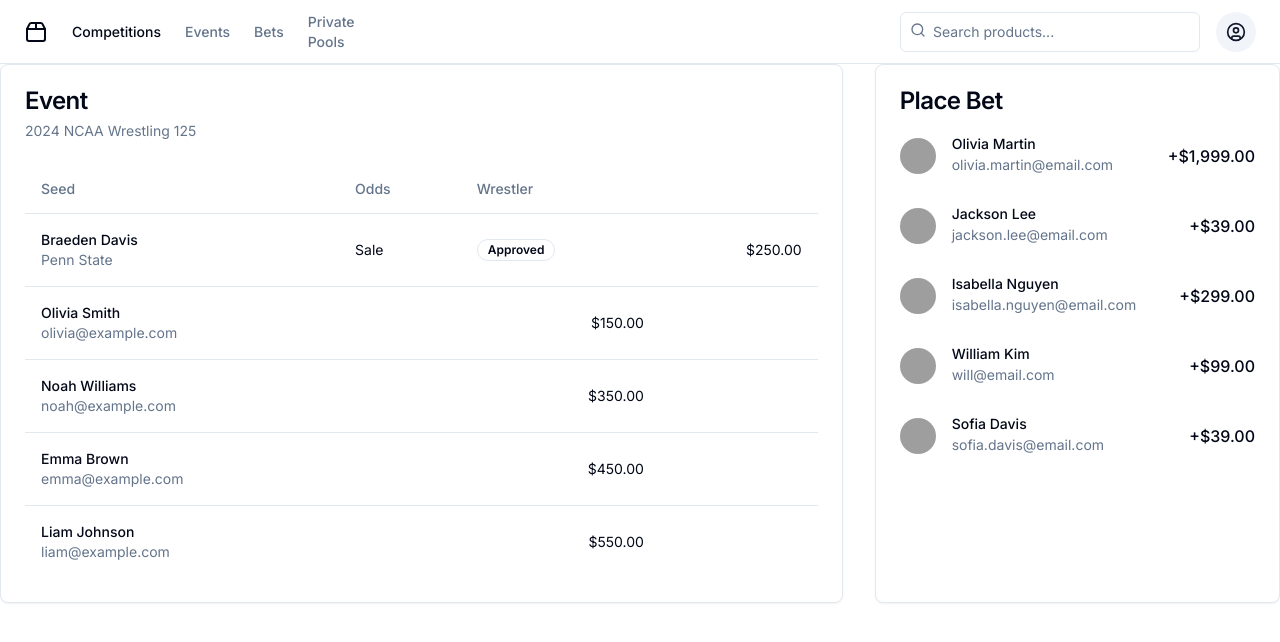
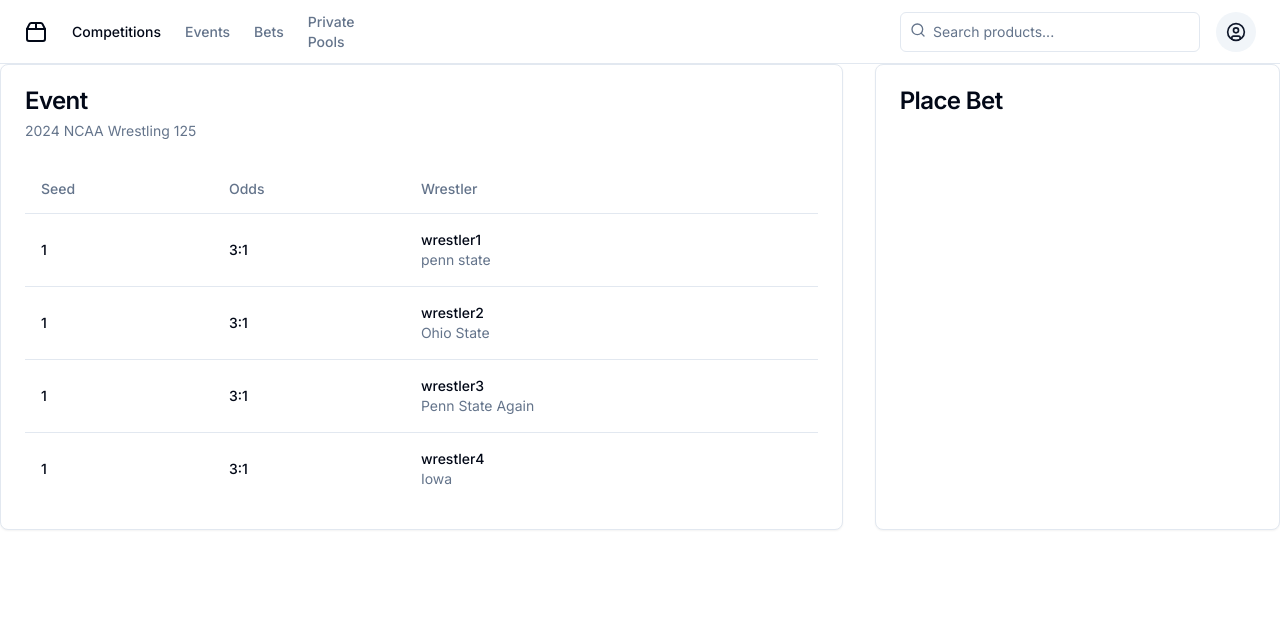
Before and after one commit to djfeld01/PariBet, a Next.js app: page /events in a window 1280 px wide. Shown: the top 642 px of the page. Built offline with nearby package versions, Linux system fonts and the light colour scheme; grey boxes are pictures that could not be loaded.

Commit message:
cleaned up event page and added a loop

```diff
--- a/src/app/events/page.tsx
+++ b/src/app/events/page.tsx
@@ -17,18 +17,20 @@ import {
   TableBody,
   TableCell,
 } from "@/components/ui/table";
+import { Breadcrumb } from "@/components/ui/breadcrumb";
 
 const competitors = [
-  { name: "wrestler1" },
-  { name: "wrestler1" },
-  { name: "wrestler1" },
-  { name: "wrestler1" },
+  { name: "wrestler1", school: "penn state" },
+  { name: "wrestler2", school: "Ohio State" },
+  { name: "wrestler3", school: "Penn State Again" },
+  { name: "wrestler4", school: "Iowa" },
 ];
 
 export default function Competitions() {
   return (
+    <div>
       <div className="grid gap-4 md:gap-8 lg:grid-cols-3 xl:grid-cols-3">
-      <Card className="xl:col-span-2" x-chunk="dashboard-01-chunk-4">
+        <Card className="lg:col-span-2" x-chunk="dashboard-01-chunk-4">
           <CardHeader className="flex flex-row items-center">
             <div className="grid gap-2">
               <CardTitle>Event</CardTitle>
@@ -45,98 +47,22 @@ export default function Competitions() {
                 </TableRow>
               </TableHeader>
               <TableBody>
-              <TableRow>
+                {competitors.map((competitor, index) => (
+                  <TableRow key={index}>
                     <TableCell>
-                  <div className="font-medium">Braeden Davis</div>
+                      <div className="font-medium">1</div>
+                    </TableCell>
+                    <TableCell>
+                      <div className="font-medium">3:1</div>
+                    </TableCell>
+                    <TableCell>
+                      <div className="font-medium">{competitor.name}</div>
                       <div className="hidden text-sm text-muted-foreground md:inline">
-                    Penn State
+                        {competitor.school}
                       </div>
                     </TableCell>
-                <TableCell>Sale</TableCell>
-                <TableCell>
-                  <Badge className="text-xs" variant="outline">
-                    Approved
-                  </Badge>
-                </TableCell>
-                <TableCell className="hidden md:table-cell lg:hidden xl:table-column">
-                  2023-06-23
-                </TableCell>
-                <TableCell className="text-right">$250.00</TableCell>
                   </TableRow>
-              <TableRow>
-                <TableCell>
-                  <div className="font-medium">Olivia Smith</div>
-                  <div className="hidden text-sm text-muted-foreground md:inline">
-                    olivia@example.com
-                  </div>
-                </TableCell>
-                <TableCell className="hidden xl:table-column">Refund</TableCell>
-                <TableCell className="hidden xl:table-column">
-                  <Badge className="text-xs" variant="outline">
-                    Declined
-                  </Badge>
-                </TableCell>
-                <TableCell className="hidden md:table-cell lg:hidden xl:table-column">
-                  2023-06-24
-                </TableCell>
-                <TableCell className="text-right">$150.00</TableCell>
-              </TableRow>
-              <TableRow>
-                <TableCell>
-                  <div className="font-medium">Noah Williams</div>
-                  <div className="hidden text-sm text-muted-foreground md:inline">
-                    noah@example.com
-                  </div>
-                </TableCell>
-                <TableCell className="hidden xl:table-column">
-                  Subscription
-                </TableCell>
-                <TableCell className="hidden xl:table-column">
-                  <Badge className="text-xs" variant="outline">
-                    Approved
-                  </Badge>
-                </TableCell>
-                <TableCell className="hidden md:table-cell lg:hidden xl:table-column">
-                  2023-06-25
-                </TableCell>
-                <TableCell className="text-right">$350.00</TableCell>
-              </TableRow>
-              <TableRow>
-                <TableCell>
-                  <div className="font-medium">Emma Brown</div>
-                  <div className="hidden text-sm text-muted-foreground md:inline">
-                    emma@example.com
-                  </div>
-                </TableCell>
-                <TableCell className="hidden xl:table-column">Sale</TableCell>
-                <TableCell className="hidden xl:table-column">
-                  <Badge className="text-xs" variant="outline">
-                    Approved
-                  </Badge>
-                </TableCell>
-                <TableCell className="hidden md:table-cell lg:hidden xl:table-column">
-                  2023-06-26
-                </TableCell>
-                <TableCell className="text-right">$450.00</TableCell>
-              </TableRow>
-              <TableRow>
-                <TableCell>
-                  <div className="font-medium">Liam Johnson</div>
-                  <div className="hidden text-sm text-muted-foreground md:inline">
-                    liam@example.com
-                  </div>
-                </TableCell>
-                <TableCell className="hidden xl:table-column">Sale</TableCell>
-                <TableCell className="hidden xl:table-column">
-                  <Badge className="text-xs" variant="outline">
-                    Approved
-                  </Badge>
-                </TableCell>
-                <TableCell className="hidden md:table-cell lg:hidden xl:table-column">
-                  2023-06-27
-                </TableCell>
-                <TableCell className="text-right">$550.00</TableCell>
-              </TableRow>
+                ))}
               </TableBody>
             </Table>
           </CardContent>
@@ -145,74 +71,9 @@ export default function Competitions() {
           <CardHeader>
             <CardTitle>Place Bet</CardTitle>
           </CardHeader>
-        <CardContent className="grid gap-8">
-          <div className="flex items-center gap-4">
-            <Avatar className="hidden h-9 w-9 sm:flex">
-              <AvatarImage src="/avatars/01.png" alt="Avatar" />
-              <AvatarFallback>OM</AvatarFallback>
-            </Avatar>
-            <div className="grid gap-1">
-              <p className="text-sm font-medium leading-none">Olivia Martin</p>
-              <p className="text-sm text-muted-foreground">
-                olivia.martin@email.com
-              </p>
+          <CardContent className="grid gap-8"></CardContent>
+        </Card>
       </div>
-            <div className="ml-auto font-medium">+$1,999.00</div>
-          </div>
-          <div className="flex items-center gap-4">
-            <Avatar className="hidden h-9 w-9 sm:flex">
-              <AvatarImage src="/avatars/02.png" alt="Avatar" />
-              <AvatarFallback>JL</AvatarFallback>
-            </Avatar>
-            <div className="grid gap-1">
-              <p className="text-sm font-medium leading-none">Jackson Lee</p>
-              <p className="text-sm text-muted-foreground">
-                jackson.lee@email.com
-              </p>
-            </div>
-            <div className="ml-auto font-medium">+$39.00</div>
-          </div>
-          <div className="flex items-center gap-4">
-            <Avatar className="hidden h-9 w-9 sm:flex">
-              <AvatarImage src="/avatars/03.png" alt="Avatar" />
-              <AvatarFallback>IN</AvatarFallback>
-            </Avatar>
-            <div className="grid gap-1">
-              <p className="text-sm font-medium leading-none">
-                Isabella Nguyen
-              </p>
-              <p className="text-sm text-muted-foreground">
-                isabella.nguyen@email.com
-              </p>
-            </div>
-            <div className="ml-auto font-medium">+$299.00</div>
-          </div>
-          <div className="flex items-center gap-4">
-            <Avatar className="hidden h-9 w-9 sm:flex">
-              <AvatarImage src="/avatars/04.png" alt="Avatar" />
-              <AvatarFallback>WK</AvatarFallback>
-            </Avatar>
-            <div className="grid gap-1">
-              <p className="text-sm font-medium leading-none">William Kim</p>
-              <p className="text-sm text-muted-foreground">will@email.com</p>
-            </div>
-            <div className="ml-auto font-medium">+$99.00</div>
-          </div>
-          <div className="flex items-center gap-4">
-            <Avatar className="hidden h-9 w-9 sm:flex">
-              <AvatarImage src="/avatars/05.png" alt="Avatar" />
-              <AvatarFallback>SD</AvatarFallback>
-            </Avatar>
-            <div className="grid gap-1">
-              <p className="text-sm font-medium leading-none">Sofia Davis</p>
-              <p className="text-sm text-muted-foreground">
-                sofia.davis@email.com
-              </p>
-            </div>
-            <div className="ml-auto font-medium">+$39.00</div>
-          </div>
-        </CardContent>
-      </Card>
     </div>
   );
 }
```
Lines whose indentation alone changed are shown as unchanged.
